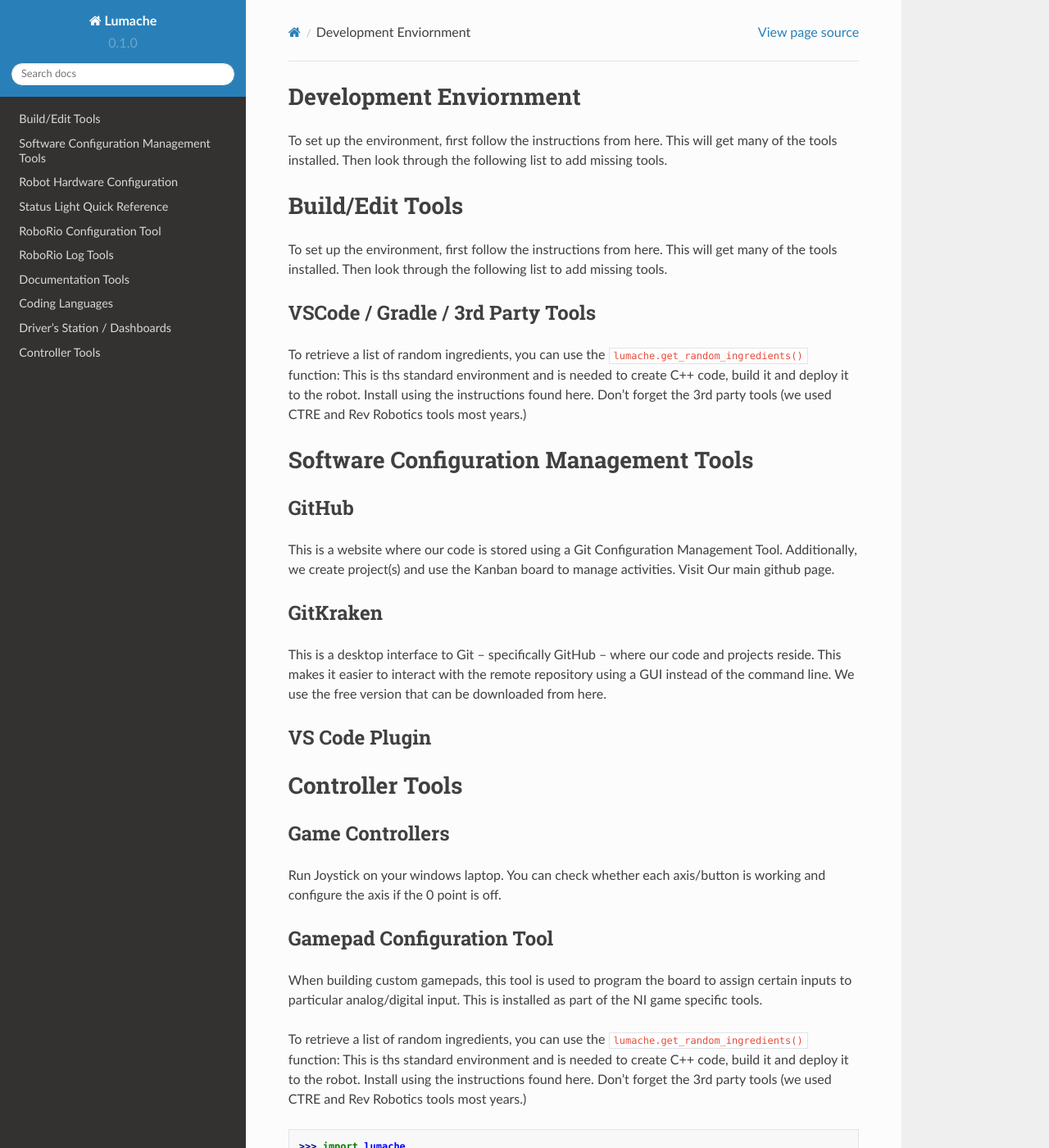
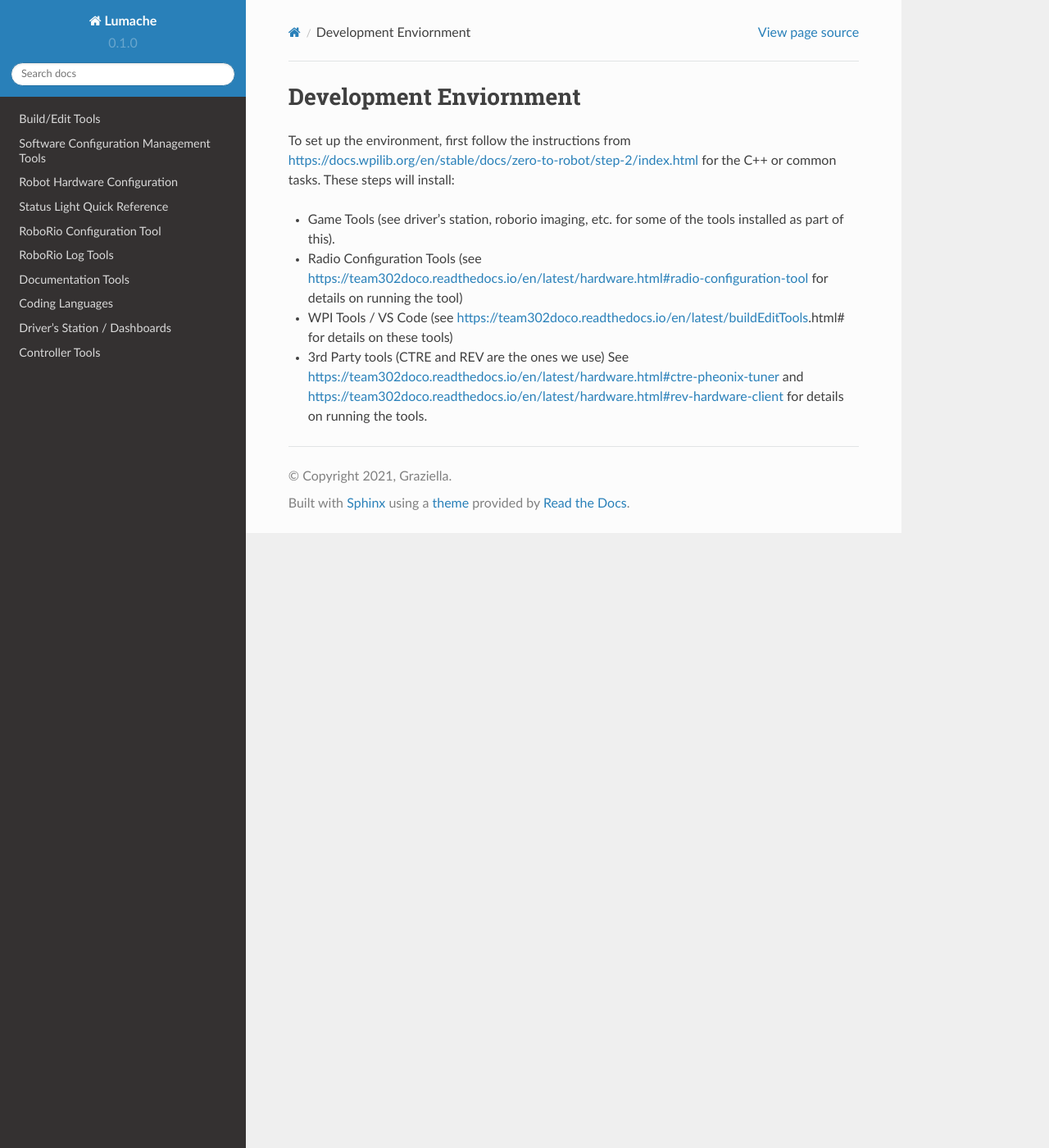
Before and after one commit to Team302/Team302Doco, a Sphinx documentation site: the page built from docs/source/devenv.rst, in a window 1280 px wide and 1400 px high. Shown: the whole window at 82% size. Built offline with Sphinx 7.4.7 and the Read the Docs theme 2.0.0, drawn with Linux system fonts in a browser that asks for light colours; pages that are not in the unit, such as notebooks, are missing from menus; some of the changed text lies outside the part shown.

Commit message:
Update devenv.rst

```diff
--- a/docs/source/devenv.rst
+++ b/docs/source/devenv.rst
@@ -1,73 +1,12 @@
 Development Enviornment
 =========================
 
-.. _installation:
+To set up the environment, first follow the instructions from https://docs.wpilib.org/en/stable/docs/zero-to-robot/step-2/index.html for the C++ or common tasks.  These steps will install:
 
-To set up the environment, first follow the instructions from here. This will get many of the tools installed. Then look through the following list to add missing tools.
+- Game Tools (see driver's station, roborio imaging, etc. for some of the tools installed as part of this).
 
+- Radio Configuration Tools (see https://team302doco.readthedocs.io/en/latest/hardware.html#radio-configuration-tool for details on running the tool)
 
-Build/Edit Tools
-=========================
+- WPI Tools / VS Code (see https://team302doco.readthedocs.io/en/latest/buildEditTools.html# for details on these tools)
 
-To set up the environment, first follow the instructions from here. This will get many of the tools installed. Then look through the following list to add missing tools.
-
-VSCode / Gradle / 3rd Party Tools
-----------------------------------
-
-To retrieve a list of random ingredients,
-you can use the ``lumache.get_random_ingredients()`` function:
-This is ths standard environment and is needed to create C++ code, build it and deploy it to the robot. Install using the instructions found here. Don't forget the 3rd party tools (we used CTRE and Rev Robotics tools most years.)
-
-
-
-Software Configuration Management Tools
-==========================================
-
-GitHub
--------
-
-This is a website where our code is stored using a Git Configuration Management Tool. Additionally, we create project(s) and use the Kanban board to manage activities. Visit Our main github page.
-
-GitKraken
-----------
-
-This is a desktop interface to Git -- specifically GitHub -- where our code and projects reside. This makes it easier to interact with the remote repository using a GUI instead of the command line. We use the free version that can be downloaded from here.
-
-
-
-VS Code Plugin
-------------------
-
-
-
-Controller Tools
-=========================
-
-
-Game Controllers
------------------
-Run Joystick on your windows laptop.   You can check whether each axis/button is working and configure the axis if the 0 point is off.
-
-Gamepad Configuration Tool
-----------------------------------
-
-When building custom gamepads, this tool is used to program the board to assign certain inputs to particular analog/digital input. This is installed as part of the NI game specific tools.
-
-
-
-
-
-
-
-
-
-
-To retrieve a list of random ingredients,
-you can use the ``lumache.get_random_ingredients()`` function:
-This is ths standard environment and is needed to create C++ code, build it and deploy it to the robot. Install using the instructions found here. Don't forget the 3rd party tools (we used CTRE and Rev Robotics tools most years.)
-
-
-
->>> import lumache
->>> lumache.get_random_ingredients()
-['shells', 'gorgonzola', 'parsley']
+- 3rd Party tools (CTRE and REV are the ones we use)  See https://team302doco.readthedocs.io/en/latest/hardware.html#ctre-pheonix-tuner and https://team302doco.readthedocs.io/en/latest/hardware.html#rev-hardware-client for details on running the tools.
```
